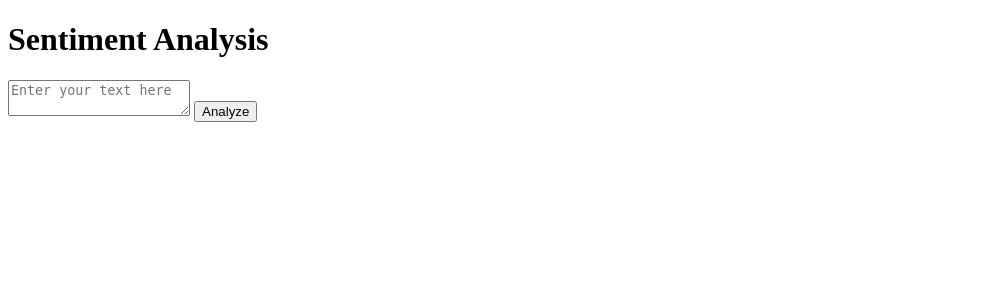
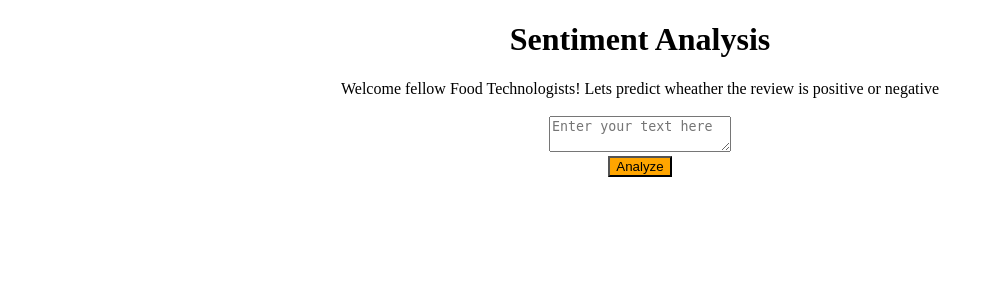
Before and after one commit to nivedita1411/Food_review, a Flask app: page / in a window 1280 px wide. Shown: the top 300 px of the page, without its empty margins (0-994 px from the left). Run offline with Flask 3, Linux system fonts and the light colour scheme; parts of the project's set-up code (start-up, migrations or seed data) failed here and were passed over.

Commit message:
Css changes

```diff
--- a/templates/index.html
+++ b/templates/index.html
@@ -4,14 +4,46 @@
     <meta charset="UTF-8">
     <meta name="viewport" content="width=device-width, initial-scale=1.0">
     <title>Sentiment Analysis</title>
+    <style>
+
+        #container{
+
+            text-align: center;
+
+        }
+
+        .heading{
+            text-align: center;
+        }
+
+        input{
+            background-color: orange;
+        }
+
+    </style>
 </head>
 <body>
 
-     <h1>Sentiment Analysis</h1>
-    <form action="/predict" method="post">
+
+
+    <div id="container">
+
+        <h1>Sentiment Analysis</h1>
+
+        <div class="heading">
+            Welcome fellow Food Technologists!
+            Lets predict wheather the review is positive or negative
+        </div>
+        <br>
+
+        <form action="/predict" method="post">
         <textarea name="text" placeholder="Enter your text here"></textarea>
+        <br>
         <input type="submit" value="Analyze">
     </form>
 
+    </div>
+
+
 </body>
 </html>
```
Also changed, not shown: templates/result.html (+14 -3 lines).
